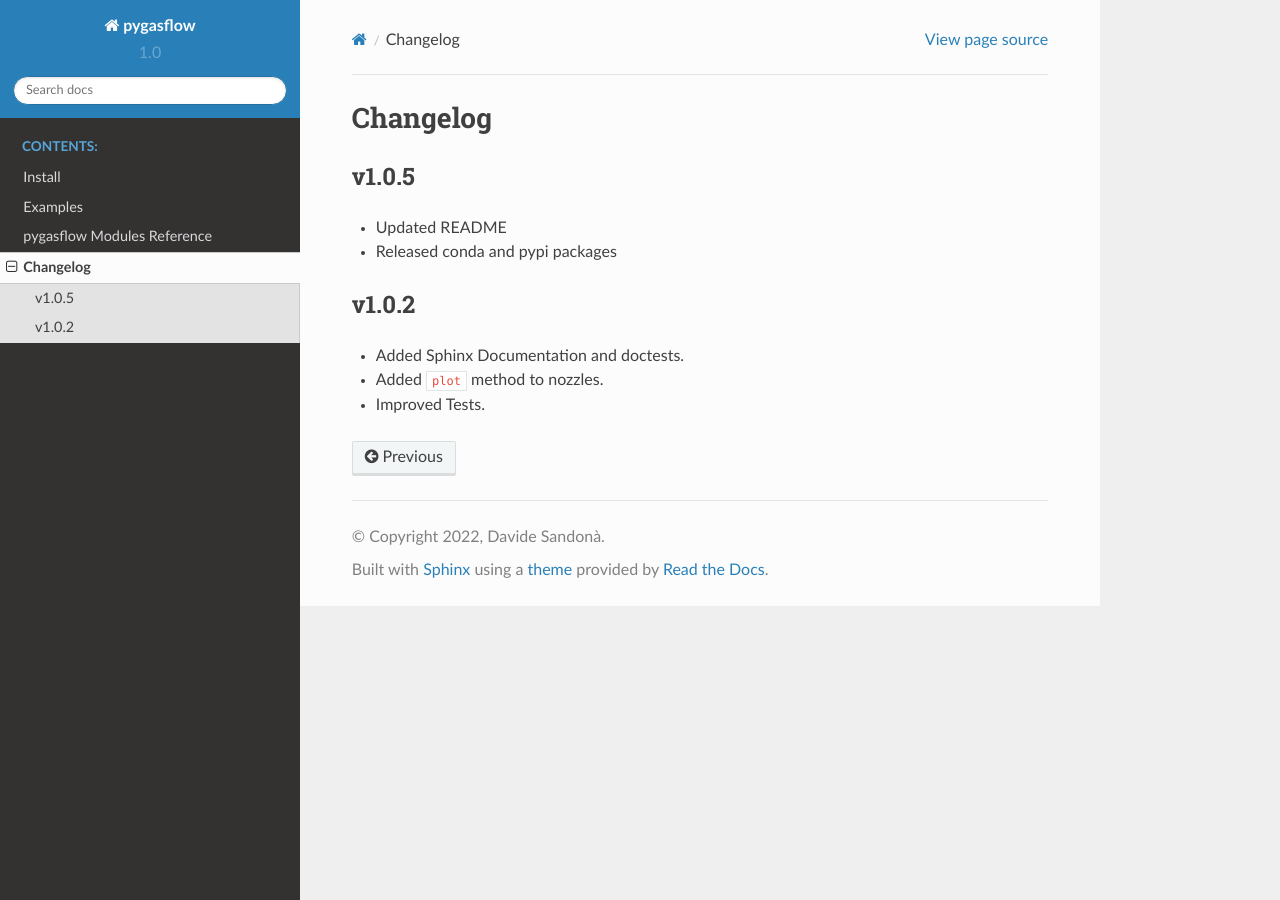
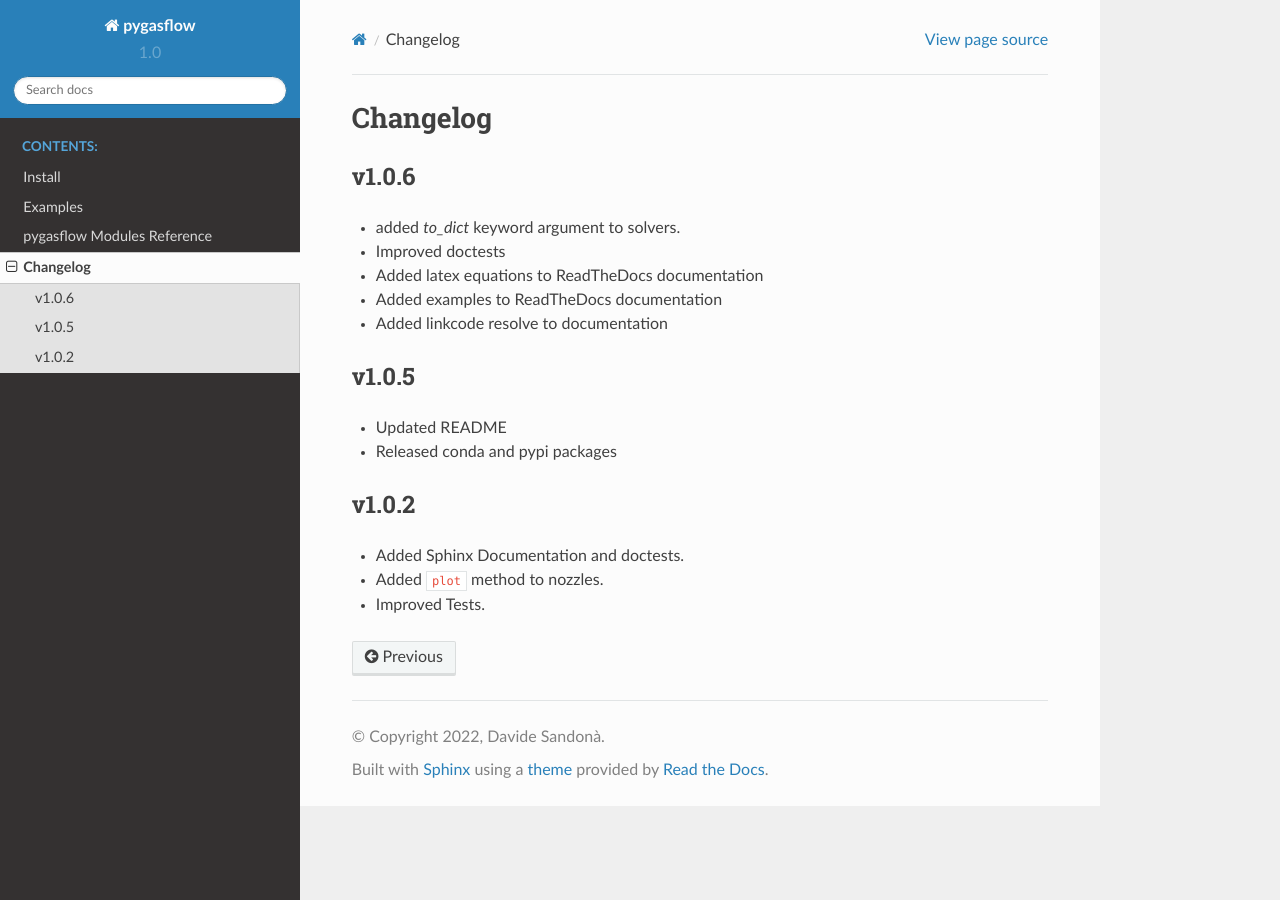
Before and after one commit to Davide-sd/pygasflow, a Sphinx documentation site: the page built from doc/source/changelog.rst, in a window 1280 px wide. Built offline with Sphinx 7.4.7 and the Read the Docs theme 2.0.0, drawn with Linux system fonts in a browser that asks for light colours; pages that are not in the unit, such as notebooks, are missing from menus.

Commit message:
version bump

```diff
--- a/doc/source/changelog.rst
+++ b/doc/source/changelog.rst
@@ -1,5 +1,15 @@
 Changelog
 ---------
+
+v1.0.6
+======
+
+* added `to_dict` keyword argument to solvers.
+* Improved doctests
+* Added latex equations to ReadTheDocs documentation
+* Added examples to ReadTheDocs documentation
+* Added linkcode resolve to documentation
+
 
 v1.0.5
 ======
--- a/pygasflow/_version.py
+++ b/pygasflow/_version.py
@@ -1 +1 @@
-__version__ = "1.0.5"
+__version__ = "1.0.6"
```
Also changed, not shown: setup.py (+6 -4 lines).
